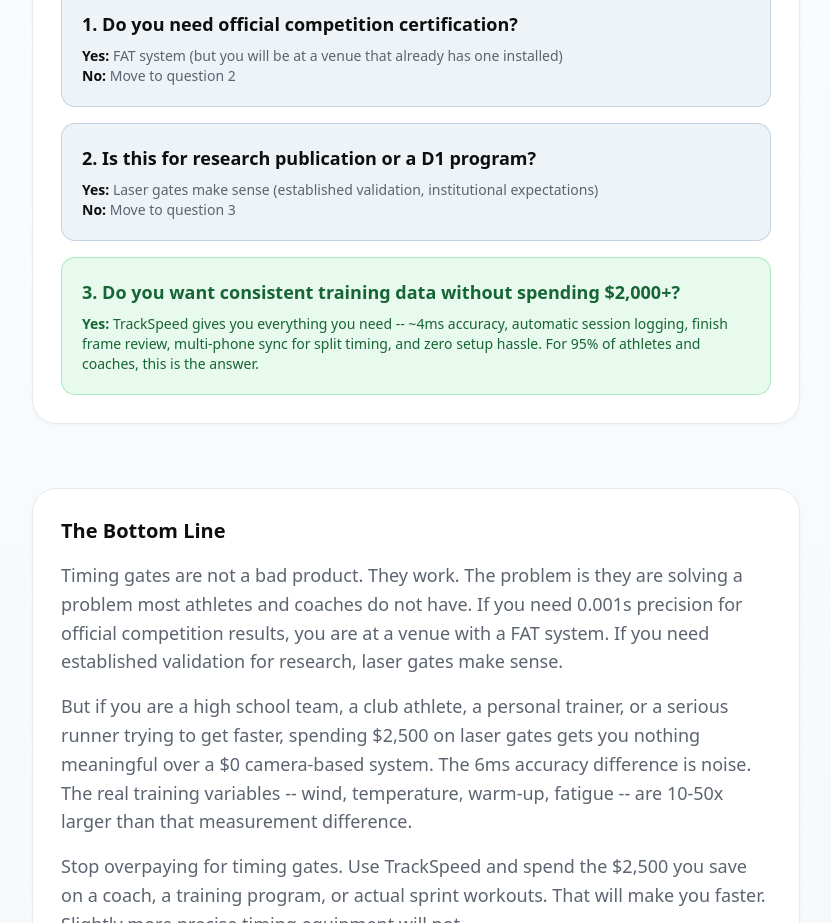
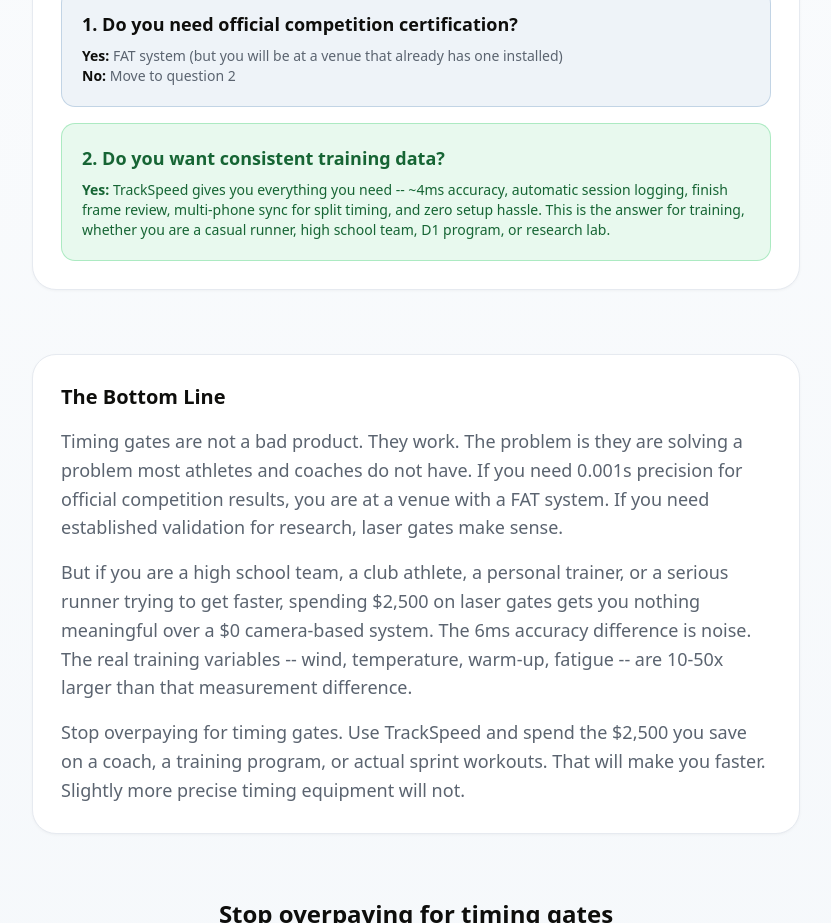
Before and after one commit to sondregut/trackspeed-website, a Next.js app: page /blog/sprint-timing-gates-buyers-guide in a window 1280 px wide. Shown: the part 6720-7643 px from the top of the page, without its empty margins (224-1055 px from the left). Built offline with nearby package versions, Linux system fonts and the light colour scheme.

Commit message:
Simplify decision framework to 2 questions, recommend TrackSpeed for everyone including D1/research

```diff
--- a/src/app/(public)/blog/sprint-timing-gates-buyers-guide/page.tsx
+++ b/src/app/(public)/blog/sprint-timing-gates-buyers-guide/page.tsx
@@ -1116,33 +1116,6 @@
               </div>
 
               <div
-                className="rounded-xl p-5 mb-4"
-                style={{
-                  background: "rgba(92, 141, 184, 0.1)",
-                  border: "1px solid rgba(92, 141, 184, 0.3)",
-                }}
-              >
-                <h3
-                  className="text-lg font-semibold mb-2"
-                  style={{ color: "var(--text-primary)" }}
-                >
-                  2. Is this for research publication or a D1 program?
-                </h3>
-                <p className="text-sm" style={{ color: "var(--text-muted)" }}>
-                  <strong style={{ color: "var(--text-primary)" }}>
-                    Yes:
-                  </strong>{" "}
-                  Laser gates make sense (established validation, institutional
-                  expectations)
-                  <br />
-                  <strong style={{ color: "var(--text-primary)" }}>
-                    No:
-                  </strong>{" "}
-                  Move to question 3
-                </p>
-              </div>
-
-              <div
                 className="rounded-xl p-5"
                 style={{
                   background: "rgba(34, 197, 94, 0.1)",
@@ -1153,14 +1126,14 @@
                   className="text-lg font-semibold mb-2"
                   style={{ color: "#166534" }}
                 >
-                  3. Do you want consistent training data without spending
-                  $2,000+?
+                  2. Do you want consistent training data?
                 </h3>
                 <p className="text-sm" style={{ color: "#166534" }}>
                   <strong>Yes:</strong> TrackSpeed gives you everything you need
                   -- ~4ms accuracy, automatic session logging, finish frame
                   review, multi-phone sync for split timing, and zero setup
-                  hassle. For 95% of athletes and coaches, this is the answer.
+                  hassle. This is the answer for training, whether you are a
+                  casual runner, high school team, D1 program, or research lab.
                 </p>
               </div>
             </div>
```
